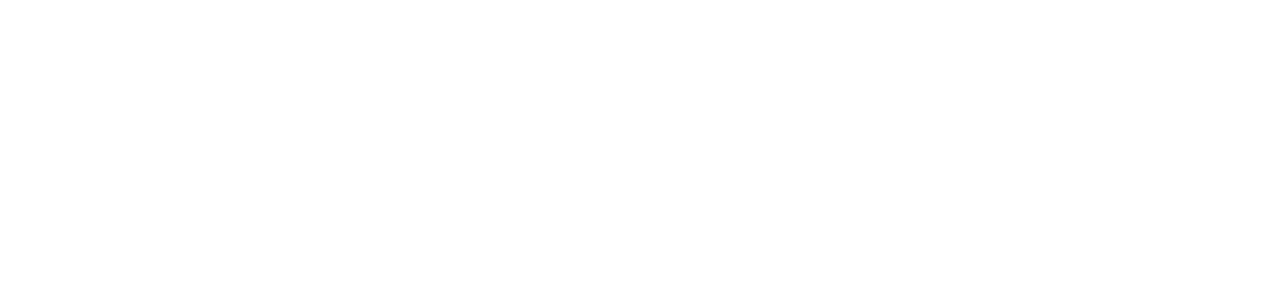
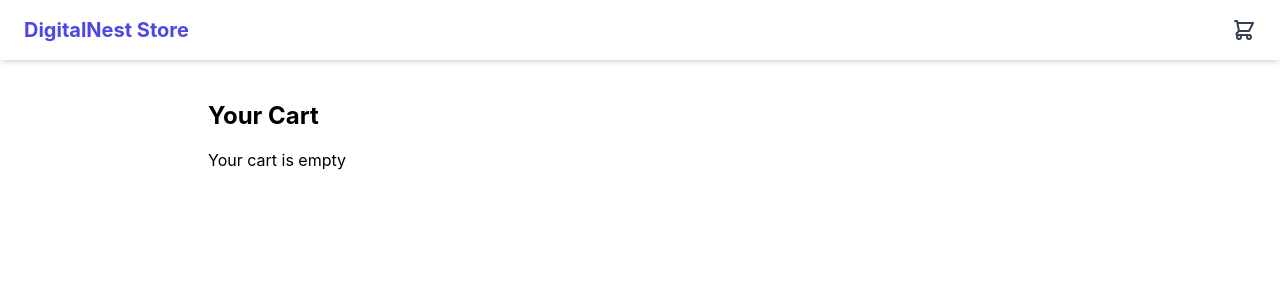
Before and after one commit to ngtri1809/DigitalNest-E-commerce, a React (Create React App) app in the folder ecommerce-catalog/: page /cart in a window 1280 px wide. Before the commit this address had no page. Shown: the top 300 px of the page. Built offline with nearby package versions, Linux system fonts and the light colour scheme.

Commit message:
Add bonus feature

```diff
--- a/ecommerce-catalog/src/App.js
+++ b/ecommerce-catalog/src/App.js
@@ -1,16 +1,27 @@
+// src/App.js
 import { BrowserRouter, Routes, Route } from 'react-router-dom';
-import Home from './pages/Home.jsx';
+import { CartProvider } from './context/CartContext';
+import Header from './components/Header';
+import Home from './pages/Home';
 import ProductDetail from './pages/ProductDetail';
-
+import CartPage from './pages/CartPage';
 
 function App() {
   return (
+    <CartProvider>
       <BrowserRouter>
+        <div className="min-h-screen flex flex-col">
+          <Header />
+          <main className="flex-grow container mx-auto px-4 py-6">
             <Routes>
               <Route path="/" element={<Home />} />
               <Route path="/product/:id" element={<ProductDetail />} />
+              <Route path="/cart" element={<CartPage />} />
             </Routes>
+          </main>
+        </div>
       </BrowserRouter>
+    </CartProvider>
   );
 }
 
--- /dev/null
+++ b/ecommerce-catalog/src/components/CategoryFilter.jsx
@@ -0,0 +1,17 @@
+export default function CategoryFilter({ categories, onSelect }) {
+    return (
+      <div className="mb-6">
+        <select
+          onChange={(e) => onSelect(e.target.value)}
+          className="p-2 border rounded"
+        >
+          <option value="">All Categories</option>
+          {categories.map(category => (
+            <option key={category} value={category}>
+              {category}
+            </option>
+          ))}
+        </select>
+      </div>
+    );
+  }
--- /dev/null
+++ b/ecommerce-catalog/src/components/Header.jsx
@@ -0,0 +1,41 @@
+import React from 'react';
+import { Link } from 'react-router-dom';
+import { useCart } from '../context/CartContext';
+
+export default function Header() {
+  const { totalItems } = useCart();
+
+  return (
+    <header className="bg-white shadow-md py-4 px-6 flex justify-between items-center sticky top-0 z-10">
+      {/* Store name/logo */}
+      <Link to="/" className="text-xl font-bold text-indigo-600">
+        DigitalNest Store
+      </Link>
+
+      {/* Cart icon with badge */}
+      <Link to="/cart" className="relative flex items-center">
+        <svg
+          xmlns="http://www.w3.org/2000/svg"
+          className="h-6 w-6 text-gray-700"
+          fill="none"
+          viewBox="0 0 24 24"
+          stroke="currentColor"
+        >
+          <path
+            strokeLinecap="round"
+            strokeLinejoin="round"
+            strokeWidth={2}
+            d="M3 3h2l.4 2M7 13h10l4-8H5.4M7 13L5.4 5M7 13l-2.293 2.293c-.63.63-.184 1.707.707 1.707H17m0 0a2 2 0 100 4 2 2 0 000-4zm-8 2a2 2 0 11-4 0 2 2 0 014 0z"
+          />
+        </svg>
+
+        {/* Cart item count badge */}
+        {totalItems > 0 && (
+          <span className="absolute -top-2 -right-2 bg-red-500 text-white text-xs font-bold rounded-full h-5 w-5 flex items-center justify-center">
+            {totalItems}
+          </span>
+        )}
+      </Link>
+    </header>
+  );
+}
--- a/ecommerce-catalog/src/components/ProductCard.jsx
+++ b/ecommerce-catalog/src/components/ProductCard.jsx
@@ -1,6 +1,8 @@
 import { Link } from 'react-router-dom';
+import { useCart } from '../context/CartContext';
 
 export default function ProductCard({ product }) {
+  const { addToCart } = useCart();
   return (
     <div className="border rounded-lg p-4 shadow-sm">
       <img
@@ -10,12 +12,24 @@ export default function ProductCard({ product }) {
       />
       <h3 className="font-semibold mt-2">{product.name}</h3>
       <p className="text-gray-700">${product.price}</p>
-      <Link
-        to={`/product/${product.id}`}
-        className="mt-2 inline-block text-blue-600 hover:underline"
-      >
-        View Details
-      </Link>
+      <div className="flex justify-between mt-4">
+        <Link
+          to={`/product/${product.id}`}
+          className="text-indigo-600 hover:underline"
+        >
+          Details
+        </Link>
+
+        <button
+          onClick={(e) => {
+            e.preventDefault();
+            addToCart(product);
+          }}
+          className="text-sm bg-indigo-100 text-indigo-700 px-3 py-1 rounded hover:bg-indigo-200"
+        >
+          Add to Cart
+        </button>
+      </div>
     </div>
   );
 }
--- /dev/null
+++ b/ecommerce-catalog/src/context/CartContext.jsx
@@ -0,0 +1,47 @@
+// context/CartContext.jsx
+import { createContext, useContext, useState, useEffect } from 'react';
+
+const CartContext = createContext();
+
+export function useCart() {
+  return useContext(CartContext);
+}
+
+export function CartProvider({ children }) {
+  const [cart, setCart] = useState(() => {
+    const savedCart = localStorage.getItem('cart');
+    return savedCart ? JSON.parse(savedCart) : [];
+  });
+
+  useEffect(() => {
+    localStorage.setItem('cart', JSON.stringify(cart));
+  }, [cart]);
+
+  const addToCart = (product) => {
+    setCart(prev => {
+      const existingItem = prev.find(item => item.id === product.id);
+      if (existingItem) {
+        return prev.map(item =>
+          item.id === product.id
+            ? { ...item, quantity: item.quantity + 1 }
+            : item
+        );
+      }
+      return [...prev, { ...product, quantity: 1 }];
+    });
+  };
+
+  const removeFromCart = (productId) => {
+    setCart(prev => prev.filter(item => item.id !== productId));
+  };
+
+  const value = {
+    cart,
+    addToCart,
+    removeFromCart,
+    totalItems: cart.reduce((sum, item) => sum + item.quantity, 0),
+    totalPrice: cart.reduce((sum, item) => sum + (item.price * item.quantity), 0)
+  };
+
+  return <CartContext.Provider value={value}>{children}</CartContext.Provider>;
+}
--- /dev/null
+++ b/ecommerce-catalog/src/pages/CartPage.jsx
@@ -0,0 +1,39 @@
+import { useCart } from '../context/CartContext';
+
+export default function CartPage() {
+  const { cart, removeFromCart, totalPrice } = useCart();
+
+  return (
+    <div className="max-w-4xl mx-auto p-4">
+      <h1 className="text-2xl font-bold mb-4">Your Cart</h1>
+      {cart.length === 0 ? (
+        <p>Your cart is empty</p>
+      ) : (
+        <>
+          <div className="space-y-4">
+            {cart.map(item => (
+              <div key={item.id} className="flex justify-between items-center border-b pb-2">
+                <div className="flex items-center">
+                  <img src={item.image} alt={item.name} className="w-16 h-16 object-contain mr-4"/>
+                  <div>
+                    <h3 className="font-medium">{item.name}</h3>
+                    <p>${item.price} x {item.quantity}</p>
+                  </div>
+                </div>
+                <button
+                  onClick={() => removeFromCart(item.id)}
+                  className="text-red-500 hover:text-red-700"
+                >
+                  Remove
+                </button>
+              </div>
+            ))}
+          </div>
+          <div className="mt-8 text-xl font-semibold">
+            Total: ${totalPrice.toFixed(2)}
+          </div>
+        </>
+      )}
+    </div>
+  );
+}
--- a/ecommerce-catalog/src/pages/ProductDetail.jsx
+++ b/ecommerce-catalog/src/pages/ProductDetail.jsx
@@ -1,10 +1,13 @@
+// src/pages/ProductDetail.jsx
 import { useParams } from 'react-router-dom';
-import { useEffect, useState } from 'react';
+import { useState, useEffect } from 'react';
 import { fetchProductById } from '../services/api';
+import { useCart } from '../context/CartContext';
 
 export default function ProductDetail() {
   const { id } = useParams();
   const [product, setProduct] = useState(null);
+  const { addToCart } = useCart();
 
   useEffect(() => {
     const getProduct = async () => {
@@ -18,18 +21,30 @@ export default function ProductDetail() {
     getProduct();
   }, [id]);
 
-  if (!product) return <div>Loading...</div>;
+  if (!product) return <div className="text-center py-8">Loading...</div>;
 
   return (
     <div className="max-w-4xl mx-auto p-4">
-      <img
-        src={product.image}
-        alt={product.name}
-        className="w-64 mx-auto"
-      />
-      <h1 className="text-3xl font-bold mt-4">{product.name}</h1>
-      <p className="text-gray-700 mt-2">{product.description}</p>
-      <p className="text-2xl font-semibold mt-4">${product.price}</p>
+      <div className="grid md:grid-cols-2 gap-8">
+        <img
+          src={product.image}
+          alt={product.name}
+          className="w-full rounded-lg shadow-md"
+        />
+
+        <div>
+          <h1 className="text-3xl font-bold mb-2">{product.name}</h1>
+          <p className="text-2xl font-semibold text-indigo-600 mb-4">${product.price}</p>
+          <p className="text-gray-700 mb-6">{product.description}</p>
+
+          <button
+            onClick={() => addToCart(product)}
+            className="bg-indigo-600 text-white px-6 py-3 rounded-md hover:bg-indigo-700 transition"
+          >
+            Add to Cart
+          </button>
+        </div>
+      </div>
     </div>
   );
 }
```
Lines whose indentation alone changed are shown as unchanged.
